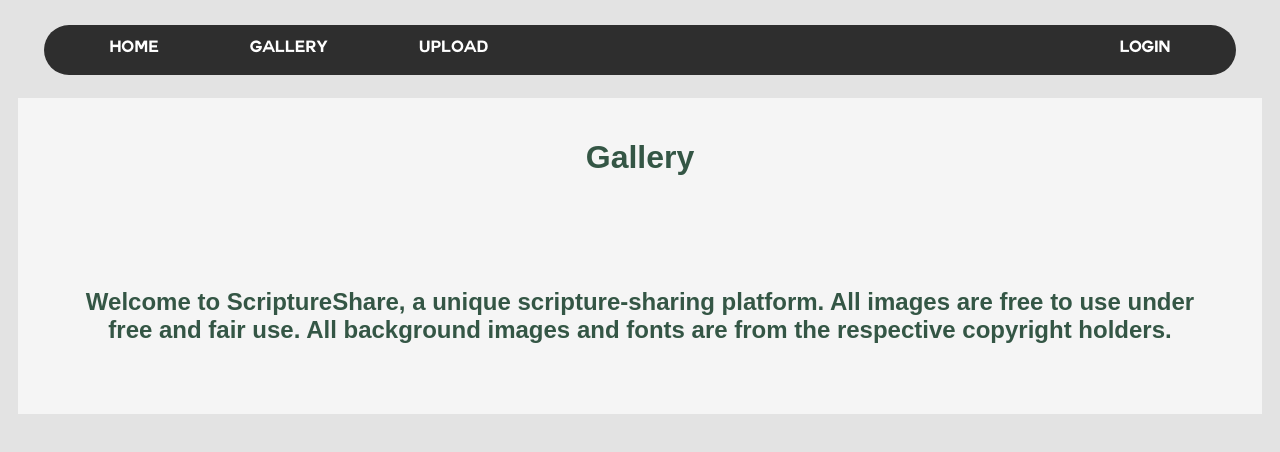
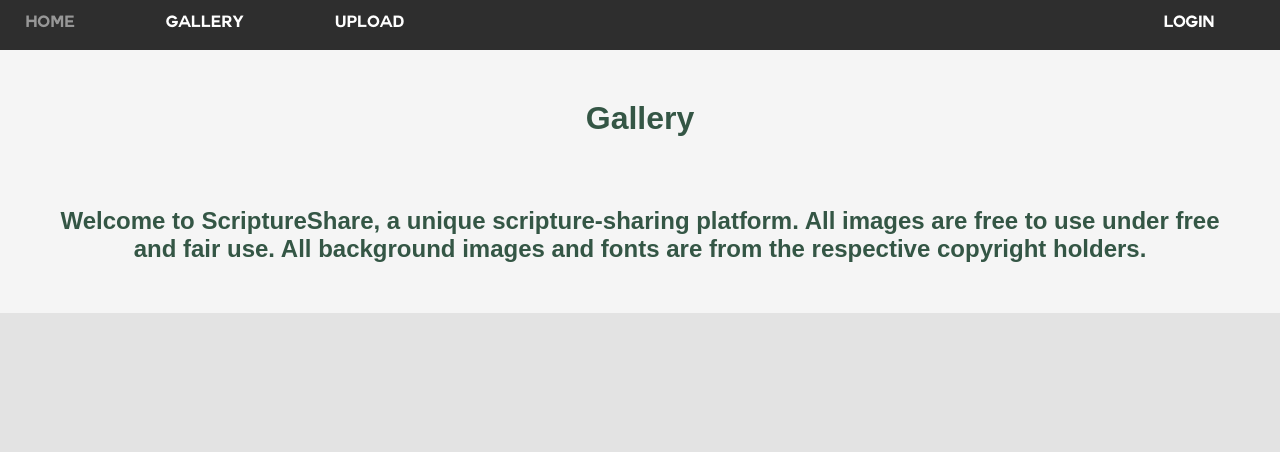
Before and after one commit to MJTFreeTime/ScriptureShare, a website: page public/gallery/index.html in a window 1280 px wide. Drawn offline with Linux system fonts and the light colour scheme; no server answers.

Commit message:
css changes

```diff
--- a/public/gallery/script.js
+++ b/public/gallery/script.js
@@ -43,7 +43,6 @@
 imageNames()
 	.then(data => {
 		for (let i = 0; i < data.length; ++i) {
-			console.log(data[i]);
 			addImage('/pictures/' + data[i]);
 		}
 	});
--- a/public/gallery/style.css
+++ b/public/gallery/style.css
@@ -3,14 +3,13 @@
 body {
 	color: #345645;
 	background: #e3e3e3;
-	padding: 10px;
 }
 
 .header {
 	background-color: whitesmoke;
 	text-align: center;
 	padding: 20px;
-	margin-top: 80px;
+	padding-top: 100px;
 	font-family: 'sans-serif', sans-serif;
 }
 
--- a/public/universal_code/universal.css
+++ b/public/universal_code/universal.css
@@ -3,16 +3,18 @@
     src: url("../fonts/Couture/couture-bld.otf") format('opentype');
 }
 
+* {
+	padding: 0;
+	margin: 0;
+}
+
 .top_nav ul {
     z-index: 100; /* Ensures nav is overlayed on all elements */
     position: absolute;
-    top: 25px; left: 0; right: 0;
-    margin: 0;
+	margin: 0;
     float: left;
     background-color: #2E2E2E;
-    width: 90%; height: 50px;
-    margin-left: auto; margin-right: auto;
-    border-radius: 25px;
+    width: 100vw; height: 50px;
     list-style-type: none;
 }
 
```
